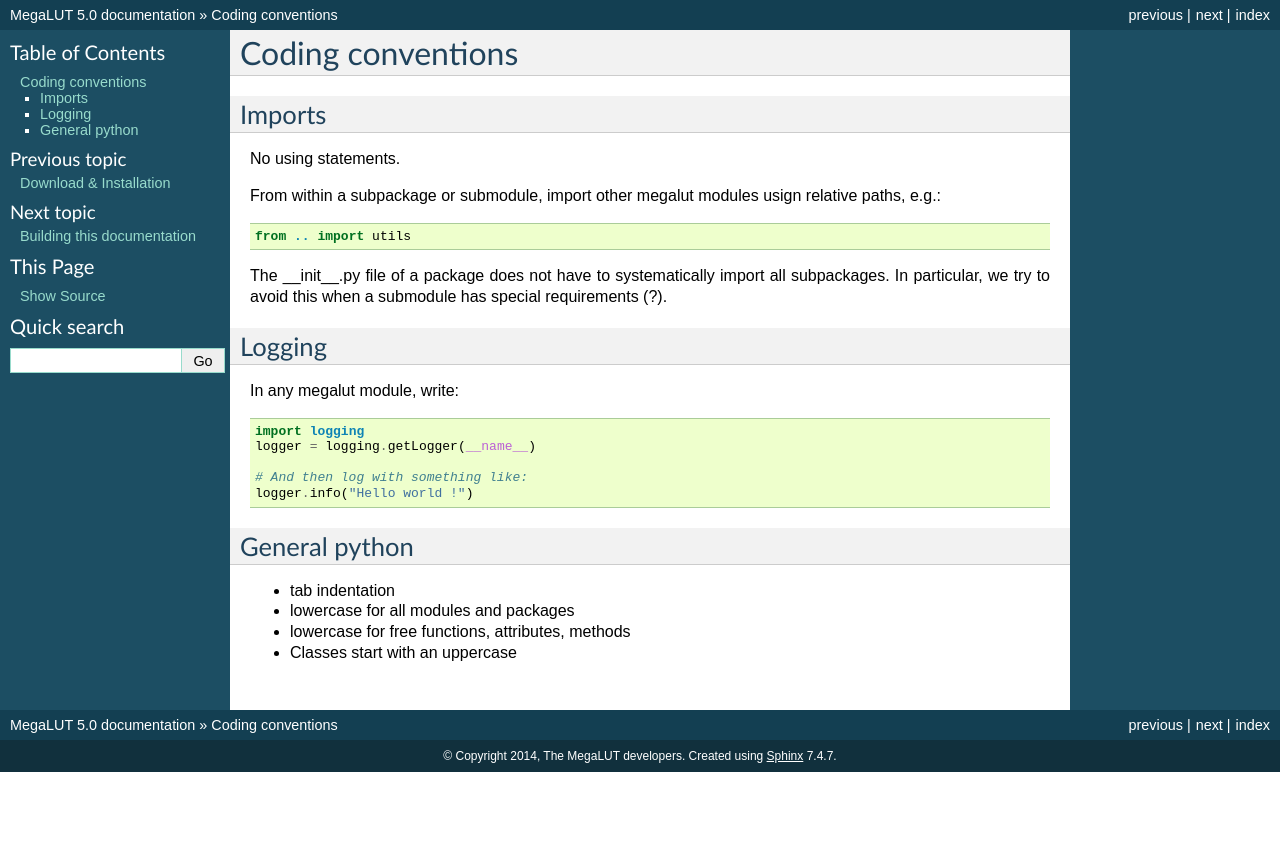
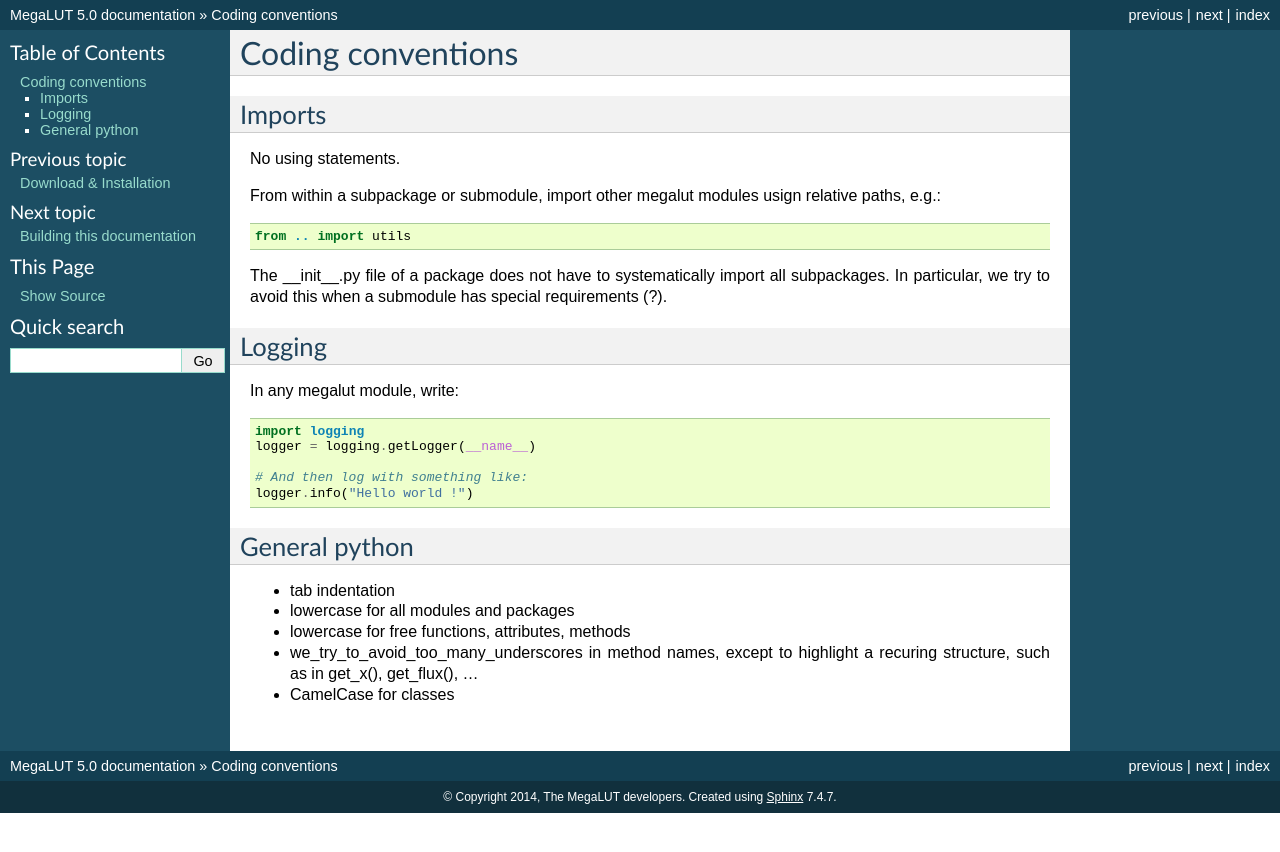
Before and after one commit to megalut/megalut, a Sphinx documentation site: the page built from sphinx/source/coding.rst, in a window 1280 px wide. Shown: the top 852 px of the page. Built offline with Sphinx 7.4.7, drawn with Linux system fonts in a browser that asks for light colours; pages that are not in the unit, such as notebooks, are missing from menus.

Commit message:
CamelCase for classes

```diff
--- a/sphinx/source/coding.rst
+++ b/sphinx/source/coding.rst
@@ -32,4 +32,5 @@
 * tab indentation
 * lowercase for all modules and packages
 * lowercase for free functions, attributes, methods
-* Classes start with an uppercase
+* we_try_to_avoid_too_many_underscores in method names, except to highlight a recuring structure, such as in get_x(), get_flux(), ...
+* CamelCase for classes
```
